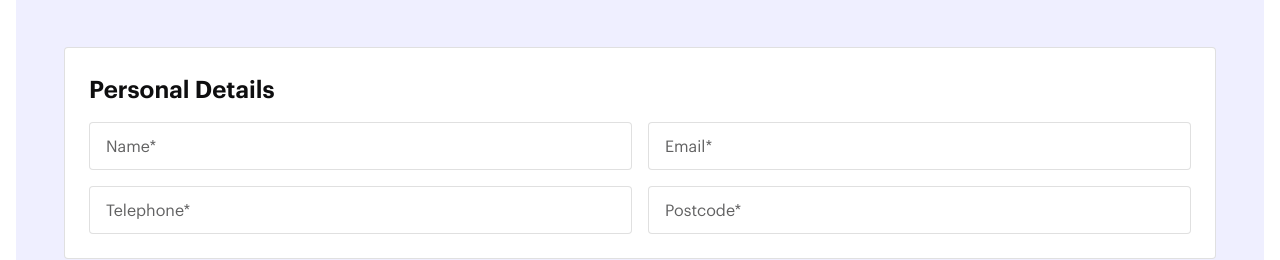
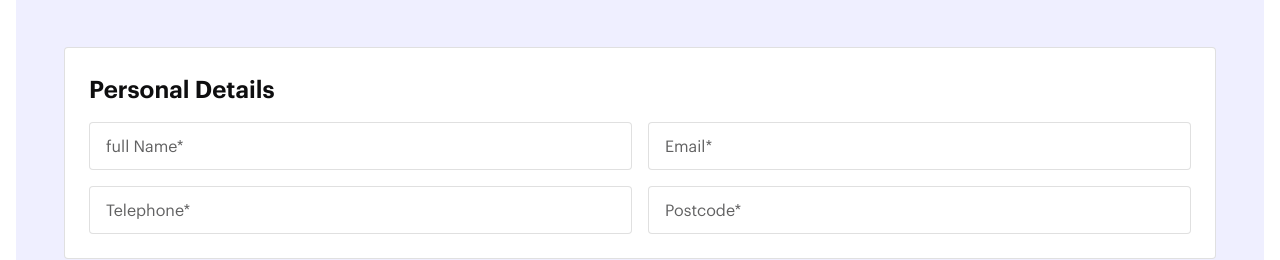
Before and after one commit to gtlofficial/srm, a Next.js app: page /page-contact in a window 1280 px wide. Shown: the part 902-1162 px from the top of the page. Built offline with nearby package versions, Linux system fonts and the light colour scheme.

Commit message:
page contact

```diff
--- a/components/innerpages/Contact.jsx
+++ b/components/innerpages/Contact.jsx
@@ -10,7 +10,7 @@ export default function Contact1() {
     model: "",
     registration: "",
     mileage: "",
-    firstName: "",
+    fullName: "",
     email: "",
     phone: "",
     postcode: "",
@@ -43,7 +43,7 @@ export default function Contact1() {
     e.preventDefault();
     setLoading(true);
 
-    const { date, make, model, registration, firstName, lastName, email, phone } = formData;
+    const { date, make, model, registration, fullName, lastName, email, phone } = formData;
 
     if (!firstName || !email || !date || !make || !model || !registration   ) {
       toast.error("❌ Please fill in all required fields.");
@@ -69,7 +69,7 @@ export default function Contact1() {
         method: "POST",
         headers: { "Content-Type": "application/json" },
         body: JSON.stringify({
-          name: `${firstName} ${lastName}`,
+          name: `${fullName}`,
           email,
           subject: `Request from ${firstName}`,
           message: `Phone: ${phone || "N/A"}\nCompany: ${company || "N/A"}\n\n${message}`,
@@ -81,7 +81,7 @@ export default function Contact1() {
         toast.success(
           <div className="text-center">
             <img
-              src="/assets/images/branding/logo-light.png"
+              src="/assets/images/branding/logo.png"
               alt="Logo"
               style={{ width: "100px", margin: "0 auto" }}
             />
@@ -94,7 +94,7 @@ export default function Contact1() {
           model: "",
           registration: "",
           mileage: "",
-          firstName: "",
+          fullName: "",
           email: "",
           phone: "",
           postcode: "",
@@ -224,9 +224,9 @@ export default function Contact1() {
           className="form-control h-48px w-full"
           type="text"
           name="Name"
-          value={formData.firstName}
+          value={formData.fullName}
           onChange={handleChange}
-          placeholder="Name*"
+          placeholder="full Name*"
           required
         />
       </div>
```
